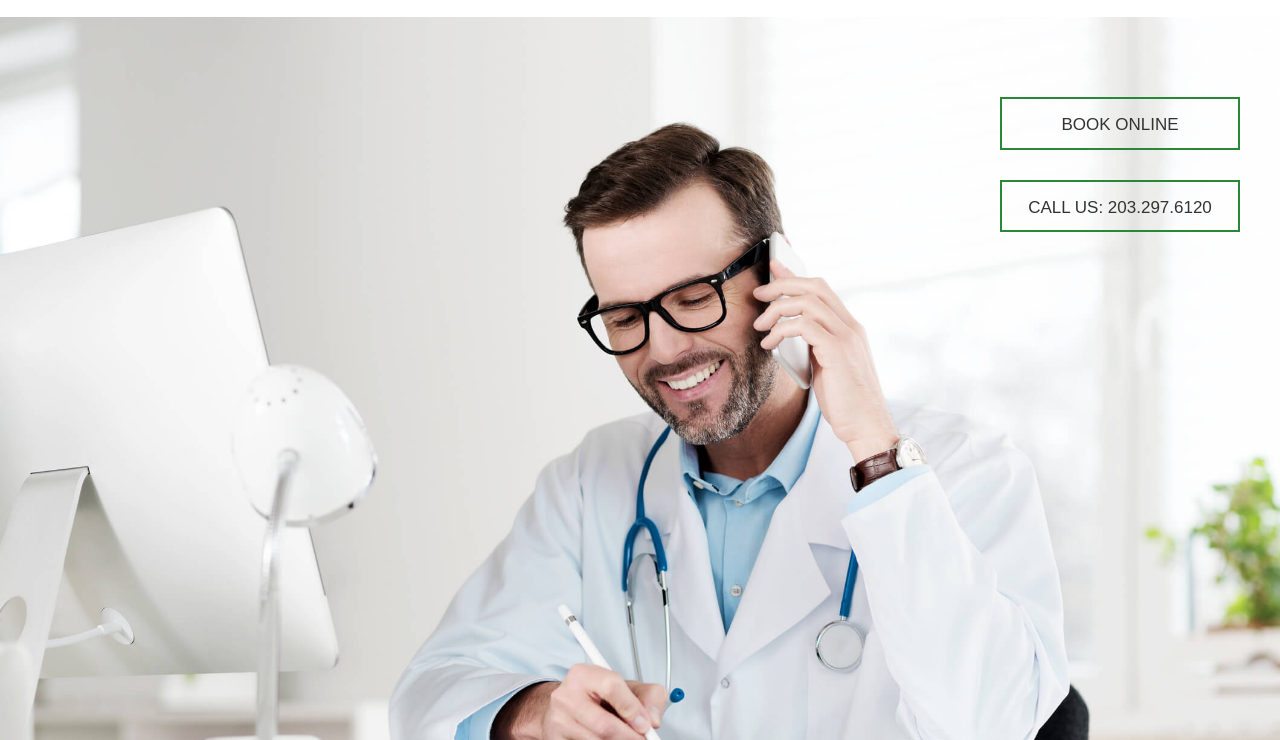
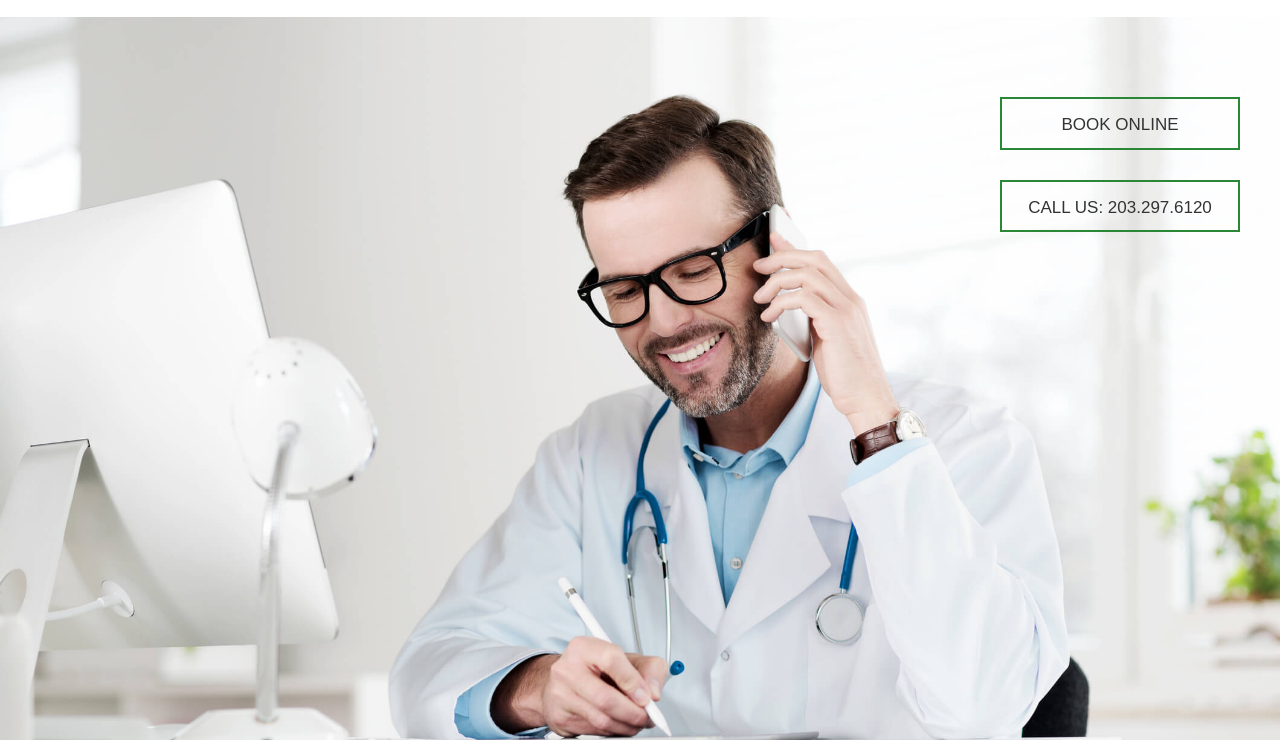
Before and after one commit to integratedmedical/imedcenter-landingpage, a plain HTML site: page index.html in a window 1280 px wide. Shown: the part 60-800 px from the top of the page. Drawn offline with Linux system fonts and the light colour scheme; some packages are replaced by stand-ins of ours; a web font is replaced by a local one.

Commit message:
Landing page image 100%

```diff
--- a/css/styles.css
+++ b/css/styles.css
@@ -117,7 +117,7 @@ input[type="search"] {
 	-webkit-background-size: cover;
 	background-size: cover;
 	background-repeat: no-repeat;
-	background-position: 50% 50%;
+	background-position: 100% 100%;
 }
 .img-bg > img {
 	display: none;
```
